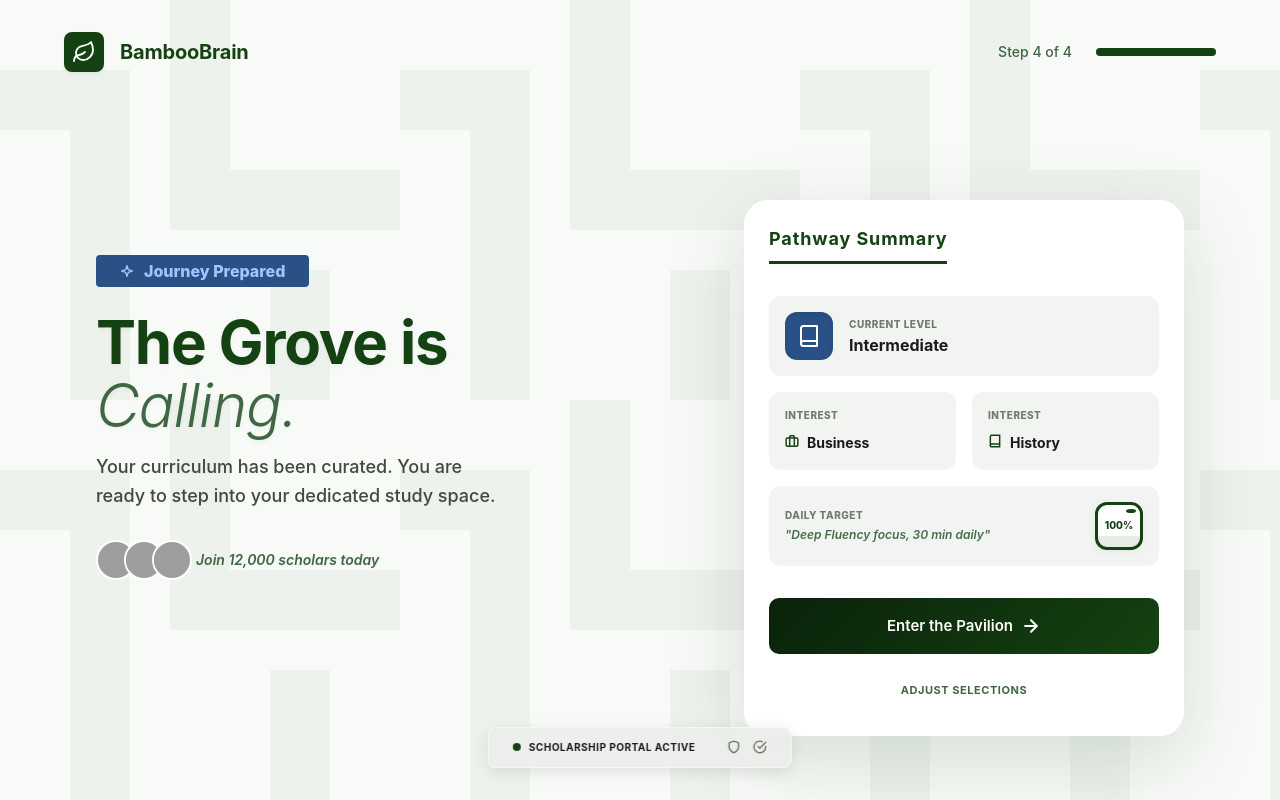
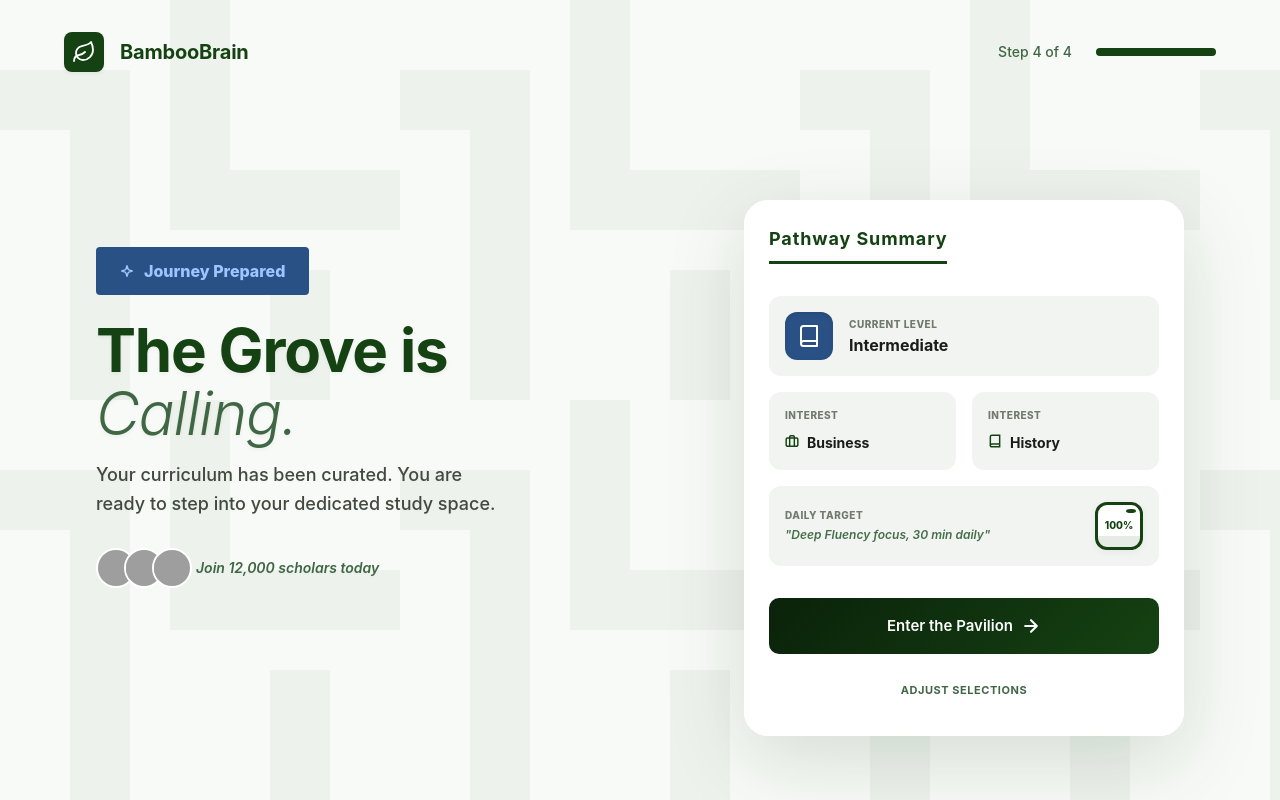
Before and after one commit to bamboo-brain/bamboo-brain-pavilion, a Next.js app: page /onboarding/ready in a window 1280 px wide. Built offline with nearby package versions, Linux system fonts and the light colour scheme; grey boxes are pictures that could not be loaded.

Commit message:
refactor

```diff
--- a/src/app/onboarding/ready/page.tsx
+++ b/src/app/onboarding/ready/page.tsx
@@ -155,18 +155,6 @@ function ReadyPageContent() {
 
         </div>
       </div>
-
-      {/* Floating Bottom Pill */}
-      <div className={styles.floatingPill}>
-        <div className={styles.pillStatus}>
-          <div className={styles.pillDot} />
-          <span className={styles.pillStatusText}>Scholarship Portal Active</span>
-        </div>
-        <div className={styles.pillIcons}>
-          <svg viewBox="0 0 24 24" fill="none" stroke="currentColor" strokeWidth="2.5" strokeLinecap="round" strokeLinejoin="round"><path d="M12 22s8-4 8-10V5l-8-3-8 3v7c0 6 8 10 8 10z" /></svg>
-          <svg viewBox="0 0 24 24" fill="none" stroke="currentColor" strokeWidth="2.5" strokeLinecap="round" strokeLinejoin="round"><path d="M22 11.08V12a10 10 0 1 1-5.93-9.14" /><polyline points="22 4 12 14.01 9 11.01" /></svg>
-        </div>
-      </div>
     </div>
   );
 }
--- a/src/app/onboarding/ready/ready.module.css
+++ b/src/app/onboarding/ready/ready.module.css
@@ -54,7 +54,7 @@
   gap: 0.625rem;
   background-color: #2a5185;
   color: #a0c4ff;
-  padding: 1rem 1.5rem;
+  padding: 1.5rem 1.5rem;
   border-radius: 0.25rem;
   font-weight: 800;
   font-size: 1rem;
@@ -405,54 +405,3 @@
 .adjustButton:hover {
   color: #154212;
 }
-
-/* ── Bottom Floating Pill ────────────────────────────────── */
-.floatingPill {
-  position: fixed;
-  bottom: 2rem;
-  left: 50%;
-  transform: translateX(-50%);
-  z-index: 20;
-  background-color: rgba(236, 238, 235, 0.9);
-  backdrop-filter: blur(1px);
-  border-radius: 0.5rem;
-  padding: 0.75rem 1.5rem;
-  box-shadow: 0 4px 16px rgba(0, 0, 0, 0.1);
-  border: 1px solid rgba(255, 255, 255, 0.5);
-  display: flex;
-  align-items: center;
-  gap: 2rem;
-}
-
-.pillStatus {
-  display: flex;
-  align-items: center;
-  gap: 0.5rem;
-}
-
-.pillDot {
-  width: 0.5rem;
-  height: 0.5rem;
-  border-radius: 50%;
-  background-color: #154212;
-}
-
-.pillStatusText {
-  font-size: 10px;
-  font-weight: 700;
-  letter-spacing: 0.05em;
-  text-transform: uppercase;
-  color: #191c1b;
-}
-
-.pillIcons {
-  display: flex;
-  align-items: center;
-  gap: 0.75rem;
-  color: #72796e;
-}
-
-.pillIcons svg {
-  width: 14px;
-  height: 14px;
-}
```
Also changed, not shown: download.mjs (deleted, +0 -23 lines), download_screens.mjs (deleted, +0 -26 lines).
